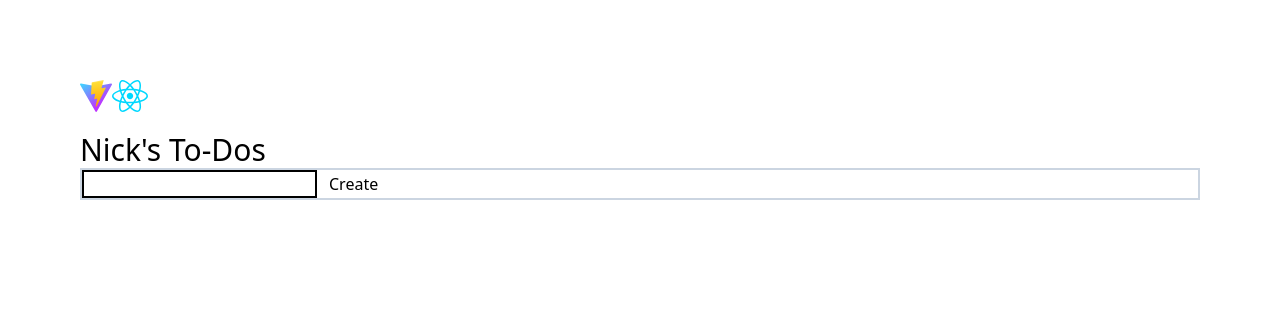
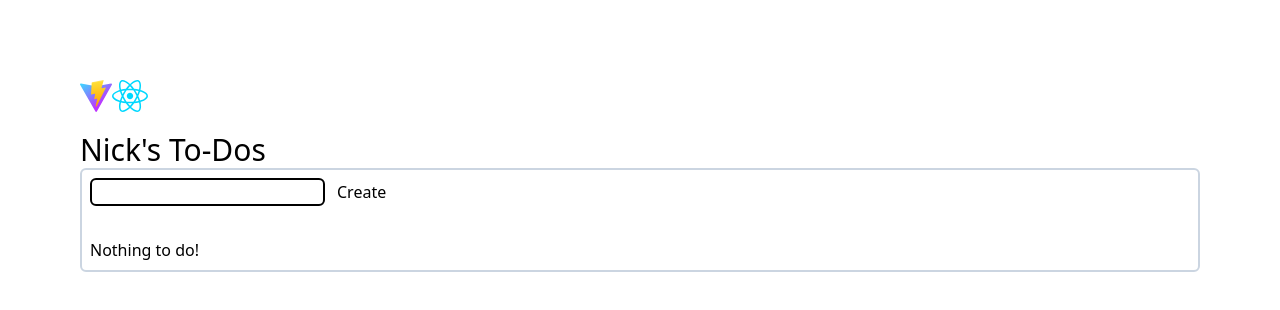
Before and after one commit to nicolasromer/react-vite-sample, a React (Vite) app: page / in a window 1280 px wide. Shown: the top 310 px of the page. Built offline with nearby package versions, Linux system fonts and the light colour scheme.

Commit message:
master: wrap things up

```diff
--- a/src/todolist/ToDo.css
+++ b/src/todolist/ToDo.css
@@ -0,0 +1,10 @@
+.todo-item {
+	display:  flex;
+	list-style-type: circle;
+}
+
+
+
+.todo-item p {
+	flex-grow:  1;
+}
--- a/src/todolist/ToDo.tsx
+++ b/src/todolist/ToDo.tsx
@@ -5,14 +5,13 @@ function ToDo({
 	uid, text, remove
 }) {
 	return (
-		<li className="flex justify-left" id={`todo-${uid}`}>
+		<li className="todo-item" id={`todo-${uid}`}>
 
 			<p className="grow">{text}</p>
 
 			<button
 			onClick={() =>remove(uid)}
 			label="remove"
-			className="text-bold px-3"
 			type="text"
 			>X</button>
 		</li>
--- /dev/null
+++ b/src/todolist/ToDoInput.css
@@ -0,0 +1,7 @@
+#new-todo-form {
+	@apply mb-3
+}
+
+#new-todo-form input {
+	@apply rounded-md
+}
--- a/src/todolist/ToDoList.css
+++ b/src/todolist/ToDoList.css
@@ -1,3 +1,3 @@
 .todo-list {
-	@apply border-slate-300 border-2
+	@apply border-slate-300 border-2 p-2 rounded-md
 }
--- a/src/todolist/ToDoList.tsx
+++ b/src/todolist/ToDoList.tsx
@@ -1,6 +1,6 @@
 import { useState, ReactElement, useReducer } from 'react';
 import ToDo from './ToDo'
-import TodoInput from './TodoInput'
+import ToDoInput from './ToDoInput'
 import './ToDoList.css';
 
 interface Todo {
@@ -25,16 +25,17 @@ function ToDoList() {
 
 
 
-
 	return (
 		<div className="todo-list">
 
-			<TodoInput submit={submit} />
+			<ToDoInput submit={submit} />
 
 			<ol>
-				{todos.map(({uid, text}) => (
-					<ToDo key={uid} uid={uid} text={text} remove={removeTodo}/>
-				))}
+				{todos.length
+				 ? todos.map(({uid, text}) => (
+						<ToDo key={uid} uid={uid} text={text} remove={removeTodo}/>
+					))
+				 : <p className="pt-5">Nothing to do!</p>}
 			</ol>
 		</div>
 	);
--- a/src/todolist/TodoInput.tsx
+++ b/src/todolist/TodoInput.tsx
@@ -1,4 +1,5 @@
  import {useReducer, ReactElement} from 'react';
+ import './ToDoInput.css'
 
 const initialState = () => ({text: ""});
 
@@ -13,14 +14,23 @@ function todoFormReducer(state, action) {
 	}
 }
 
-function TodoInput({
+function ToDoInput({
  	submit
  }): ReactElement {
 
 	const [formState, dispatch] = useReducer(todoFormReducer, initialState());
 
+	const onSubmit = e => {
+					e.preventDefault();
+					submit(formState);
+					dispatch({type: 'submit'})
+				}
+
  	return (
- 		<div id="new-todo">
+ 		<form
+ 			id="new-todo-form"
+ 			onSubmit={onSubmit}
+ 		>
 			<input
 				className="border-black border-2"
 				value={formState.text}
@@ -30,13 +40,10 @@ function TodoInput({
 			<button
 				className="px-3"
 				disabled={!formState.text}
-				onClick={e => {
-					submit(formState);
-					dispatch({type: 'submit'})
-				}}
+				type="submit"
 			>Create</button>
-		</div>
+		</form>
 	);
  }
 
- export default TodoInput;
+ export default ToDoInput;
--- a/src/todolist/sort.ts
+++ /dev/null
@@ -1,3 +0,0 @@
-export default function sort() {
-
-}
--- a/tsconfig.json
+++ b/tsconfig.json
@@ -14,7 +14,7 @@
     "resolveJsonModule": true,
     "isolatedModules": true,
     "noEmit": true,
-    "jsx": "react-jsx"
+    "jsx": "react-jsx",
   },
   "include": ["src"],
   "references": [{ "path": "./tsconfig.node.json" }]
```
Also changed, not shown: 1 other file (tests, documents, lock files or other folders).
